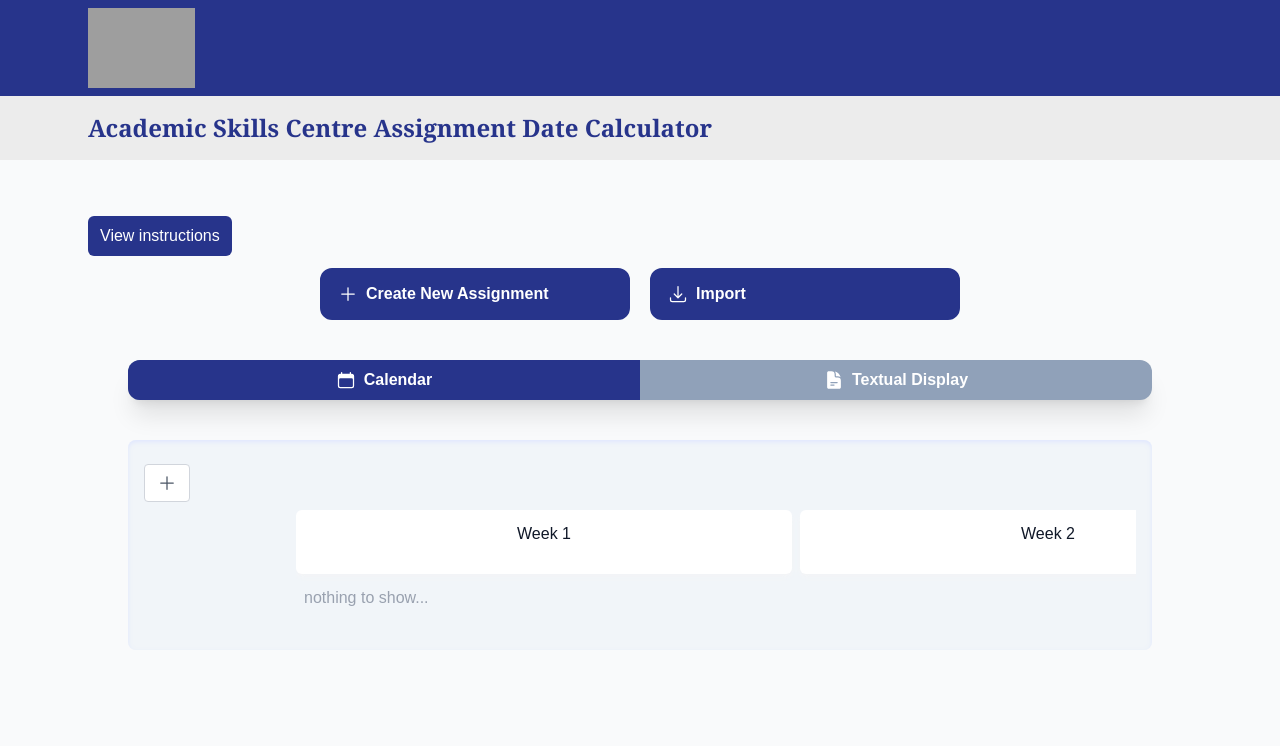
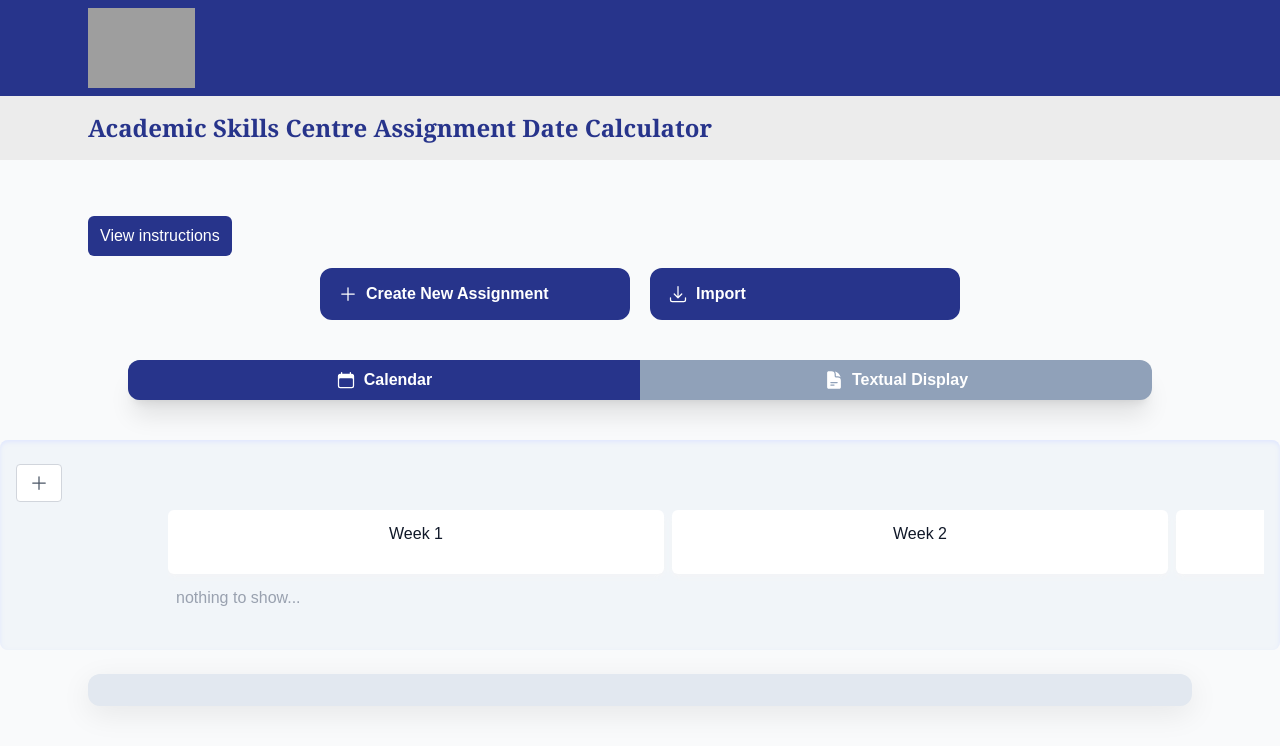
Before and after one commit to limeken/CITS3200-Assignment-Calculator, a React (Vite) app in the folder AssignmentCalculator/: page / in a window 1280 px wide. Shown: the top 746 px of the page. Built offline with nearby package versions, Linux system fonts and the light colour scheme; grey boxes are pictures that could not be loaded.

Commit message:
Moved the textual format component inside of the calendar, so that the component isnt remounted every time.

```diff
--- a/AssignmentCalculator/src/App.tsx
+++ b/AssignmentCalculator/src/App.tsx
@@ -9,10 +9,6 @@ import AssignmentModal from "./components/AssignmentModal.tsx";
 import FormatSwitch from "./components/FormatSwitch.tsx";
 import Calendar, {type CalendarRef} from "./components/Calendar.tsx";
 
-// The two different display formats you can toggle between
-import CalendarFormat from "./components/CalendarFormat.tsx";
-import TextualFormat from "./components/TextualFormat.tsx";
-
 import {
     type Assignment,
     type AssignmentCalendar, type AssignmentEvent, parseIcsCalendar,
@@ -20,7 +16,6 @@ import {
     validateCalendar
 } from "./components/CalendarTypes.ts";
 import SubmissionModal from "./components/SubmissionModal.tsx";
-import FormatTransition from "./components/FormatTransition.tsx";
 
 export type StateFunctions = {
     setSelectedType: (type: string) => void,
@@ -104,15 +99,9 @@ export default function App() {
             {/* Toggle to switch between calendar and textual formats */}
             <FormatSwitch isCalendarFormat={isCalendarFormat} changeFormat={changeFormat}/>
 
-            {/* The two different assignment visualisation types*/}
-            <div className={"mx-auto w-4/5"}>
-                <FormatTransition show={isCalendarFormat}>
-                    <Calendar ref={calRef} />
-                </FormatTransition>
-                <FormatTransition show={!isCalendarFormat}>
-                    <TextualFormat />
-                </FormatTransition>
-            </div>
+            {/* Displays either the calendar or textual visualisation*/}
+            <Calendar ref={calRef} show={isCalendarFormat}/>
+
 
             {/* Modal Stuff */}
             <SubmissionModal isOpen={modals.submission}
--- a/AssignmentCalculator/src/components/Calendar.tsx
+++ b/AssignmentCalculator/src/components/Calendar.tsx
@@ -3,6 +3,7 @@ import React, {forwardRef, useCallback, useImperativeHandle, useState} from "rea
 import {type AssignmentCalendar, sem2, parseIcsCalendar, type CalendarColor} from "./CalendarTypes.ts";
 import {PlusIcon} from "@heroicons/react/24/solid";
 import clsx from "clsx";
+import TextualFormat from "./TextualFormat.tsx";
 
 const BG100: Record<CalendarColor, string> = {
     red: "bg-red-100", orange: "bg-orange-100", amber: "bg-amber-100",
@@ -92,8 +93,11 @@ export type CalendarRef = {
 *   we want to access our calendar element from the top-level App component (meaning we need a ref)
 *   normally React ref's only work on DOM elements (div's, class components, etc...)
 *   so we wrap our component in a forwardRef */
-const Calendar = forwardRef<CalendarRef>((_, ref) => {
+interface CalendarProps {
+    show: boolean;
+}
 
+const Calendar = forwardRef<CalendarRef, CalendarProps>(({show},ref) => {
     const [assignments, setAssignments] = useState<AssignmentCalendar[]>([]);
 
     // this function exposes a callback method
@@ -111,7 +115,8 @@ const Calendar = forwardRef<CalendarRef>((_, ref) => {
     }
 
     return (
-        <div className="bg-slate-100 px-4 py-6 rounded-lg inset-shadow-sm inset-shadow-indigo-100">
+        <>
+        <section className={`bg-slate-100 px-4 py-6 rounded-lg inset-shadow-sm inset-shadow-indigo-100 ${show ? "" : "hidden"}`}>
             <button
                 type="button"
                 className="flex items-center rounded border px-3 py-2 border-gray-300 bg-white transition hover:bg-gray-50 mb-2"
@@ -141,8 +146,10 @@ const Calendar = forwardRef<CalendarRef>((_, ref) => {
                     </div>
                 </div>
             </div>
-        </div>
-    );
-});
+        </section>
+        <TextualFormat show={show}/>
+        </>
+        );
+    });
 
 export default Calendar;
--- a/AssignmentCalculator/src/components/CalendarFormat.tsx
+++ /dev/null
@@ -1,27 +0,0 @@
-import React from "react";
-import Calendar from "./Calendar";
-import type {CalendarRef} from "./Calendar";
-import { Transition } from '@headlessui/react';
-interface prop{
-    calRef:React.RefObject<CalendarRef | null>;
-    isCalendarFormat:boolean;
-}
-const CalendarFormat: React.FC<prop> = ({calRef, isCalendarFormat}) => {
-    return (
-        <Transition appear show={isCalendarFormat}
-        enter="ease-out duration-200"
-        enterFrom="opacity-0 scale-95"
-        enterTo="opacity-100 scale-100"
-        leave="ease-in duration-150"
-        leaveFrom="opacity-100 scale-100"
-        leaveTo="opacity-0 scale-95"
-        >
-            <section className={"mx-auto w-full max-w-6xl px-4 sm:px-6 mt-6"}>
-                <div className="bg-slate-200 rounded-xl shadow-soft p-4">
-                    <Calendar ref={calRef}/>
-                </div>
-            </section>
-        </Transition>
-    );
-}
-export default CalendarFormat;
--- a/AssignmentCalculator/src/components/FormatTransition.tsx
+++ /dev/null
@@ -1,20 +0,0 @@
-import React, {type ReactNode, Fragment} from "react";
-import {Transition} from "@headlessui/react";
-
-const FormatTransition: React.FC<{show: boolean; children: ReactNode}> = ({ show, children }) => {
-    return(
-        <Transition appear show={show}
-                    as="div"
-                    unmount={false}
-                    enter="ease-out duration-200"
-                    enterFrom="opacity-0 scale-95"
-                    enterTo="opacity-100 scale-100"
-                    leave="ease-in duration-150"
-                    leaveFrom="opacity-100 scale-100"
-                    leaveTo="opacity-0 scale-95"
-        >
-            {children}
-        </Transition>
-    )
-}
-export default FormatTransition;
--- a/AssignmentCalculator/src/components/TextualFormat.tsx
+++ b/AssignmentCalculator/src/components/TextualFormat.tsx
@@ -1,8 +1,6 @@
-import React from "react";
-
-const TextualFormat: React.FC = () => {
+const TextualFormat: React.FC<{show:boolean}> = ({show}) => {
     return(
-        <div className={"mx-auto w-full max-w-6xl px-4 sm:px-6 mt-6"}>
+        <div className={`mx-auto w-full max-w-6xl px-4 sm:px-6 mt-6 ${show?"":"hidden"}`}>
             <div className="bg-slate-200 rounded-xl shadow-soft p-4">
             </div>
         </div>
--- /dev/null
+++ b/AssignmentCalculator/src/components/VisualFormat.tsx
@@ -0,0 +1,34 @@
+import TextualFormat from "./TextualFormat.tsx";
+import React, {forwardRef, useCallback, useImperativeHandle, useState} from "react";
+import {type AssignmentCalendar, parseIcsCalendar} from "./CalendarTypes.ts";
+import type { CalendarRef } from "./Calendar.tsx";
+
+interface CalendarProps {
+    show: boolean;
+}
+
+const VisualFormat = forwardRef<CalendarRef, CalendarProps>(({show},ref) => {
+    const [assignments, setAssignments] = useState<AssignmentCalendar[]>([]);
+
+    // this function exposes a callback method
+    const addAssignment = useCallback((a: AssignmentCalendar) => {
+        setAssignments((prev) => [...prev, a]);
+    }, []) // <- this empty array is the dependency list, a change to any objects in here triggers a re-render
+
+    /* since we need an object API node, we expose this handle to addAssignment and it's API */
+    useImperativeHandle(ref, () => ({ addAssignment }), [addAssignment]);
+
+    async function handleLoad(path: string) {
+        await parseIcsCalendar(path, (a) => {
+            addAssignment(a)
+        })
+    }
+
+    return (
+        <>
+            <CalendarFormat show={show}/>
+            <TextualFormat show={show}/>
+        </>
+        );
+    });
+    export default VisualFormat;
```
